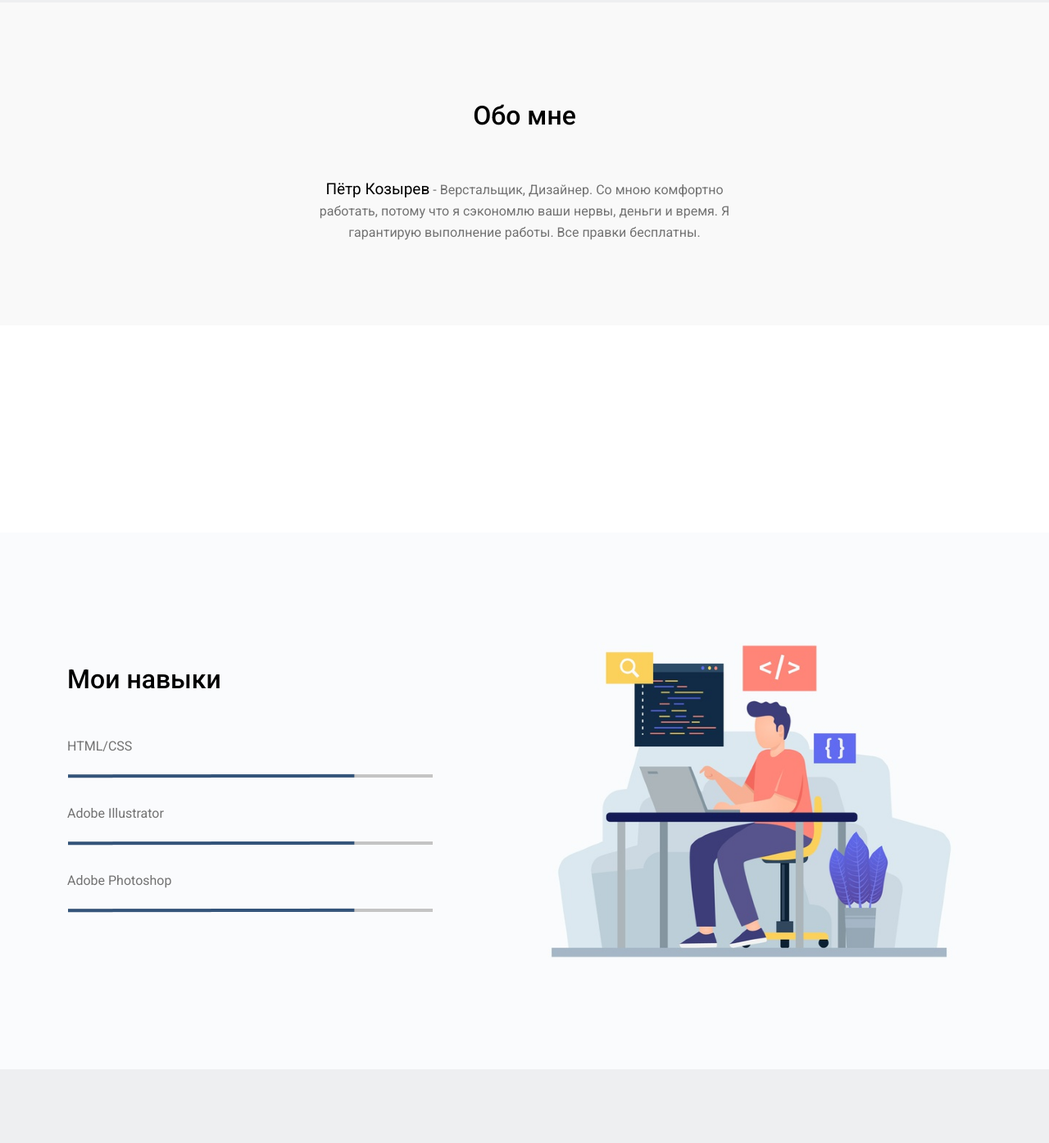
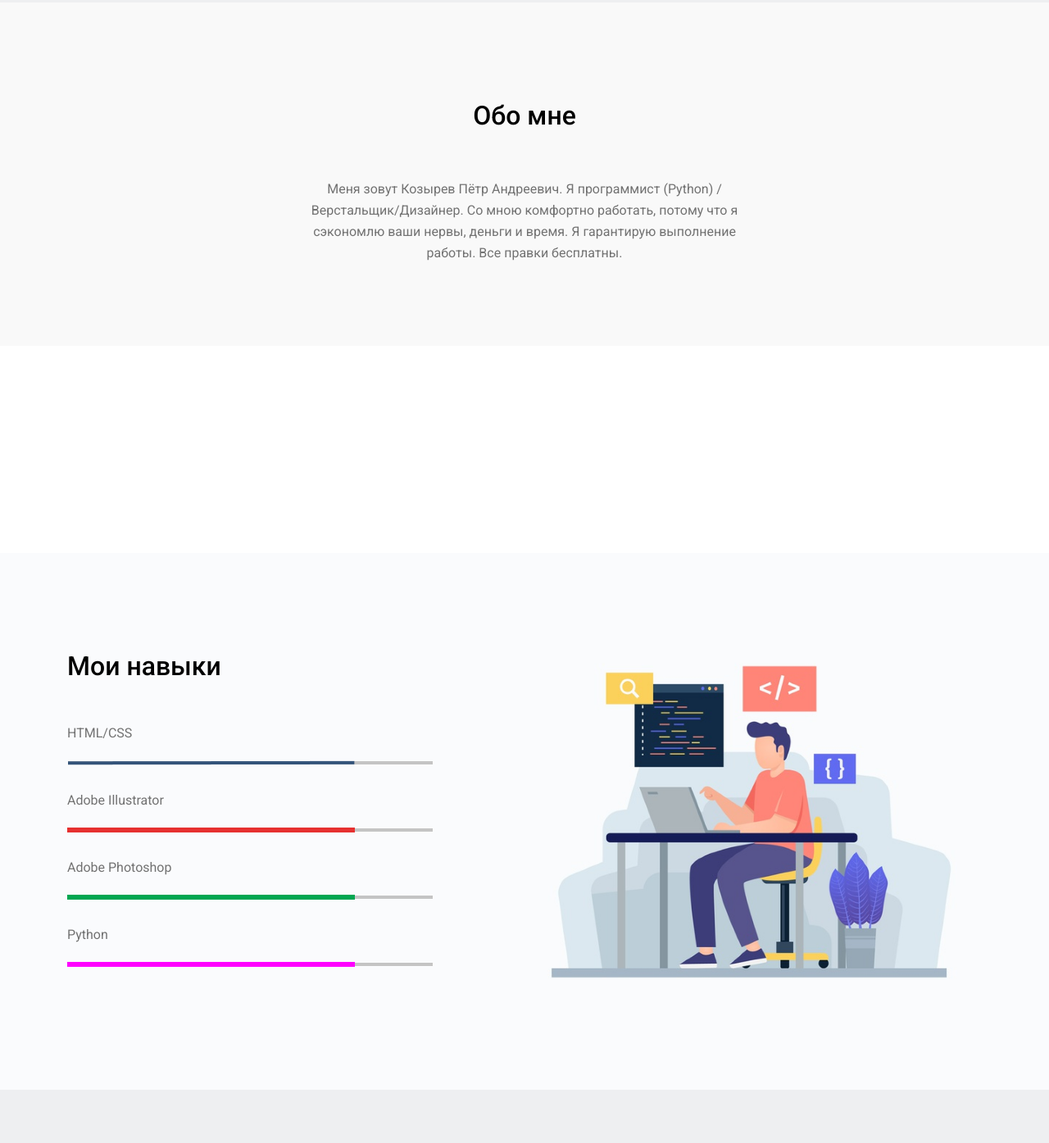
Before and after one commit to PetrKozyrrev/my_portfolio, a plain HTML site: page index.html in a window 1280 px wide. Shown: the part 625-2020 px from the top of the page at 82% size. Drawn offline with nearby package versions, Linux system fonts and the light colour scheme; a web font is replaced by a local one.

Commit message:
Add files via upload

```diff
--- a/index.html
+++ b/index.html
@@ -44,8 +44,8 @@
                 <div class="col-6">
                     <div class="about_info">
                         <h1 class="about_title ">Обо мне</h1>
-                        <div class="about_text "><span>Пётр Козырев</span>
-                            - Верстальщик, Дизайнер.
+                        <div class="about_text ">Меня зовут Козырев Пётр Андреевич.
+                            Я программист (Python) /Верстальщик/Дизайнер.
                             Со мною комфортно работать, потому что я сэкономлю ваши нервы, деньги и время.
                             Я гарантирую выполнение работы.
                             Все правки бесплатны.</div>
@@ -80,11 +80,15 @@
                     </div>
                     <div class="skill">
                         <h2 class="skill_title">Adobe Illustrator</h2>
-                        <img src="img/line.png" alt="load" class="skill_line">
+                        <img src="img/line1.png" alt="load" class="skill_line">
                     </div>
                     <div class="skill">
                         <h2 class="skill_title">Adobe Photoshop</h2>
-                        <img src="img/line.png" alt="load" class="skill_line">
+                        <img src="img/line2.png" alt="load" class="skill_line">
+                    </div>
+                    <div class="skill">
+                        <h2 class="skill_title">Python</h2>
+                        <img src="img/line3.png" alt="load" class="skill_line">
                     </div>
                 </div>
                 <img src="img/programer.png" alt="programmer" class="skills_img">
@@ -119,7 +123,7 @@
     <div class="footer" id ="contact">
         <div class="container">
             <div class="footer_box">
-                <h1 class="footer_title">Козырев Пётр</h1>
+                <h1 class="footer_title">Козырев Пётр Андреевич</h1>
                 <div class="social_networks">
                     <p class="social_text"><span>Мой Телеграмм</span>   <a href="https://t.me/petrkoz"><img src="img/telegram.png" alt="" class="icon"></a></p>
 
```
Also changed, not shown: img/line1.png (added), img/line2.png (added), img/line3.png (added).
